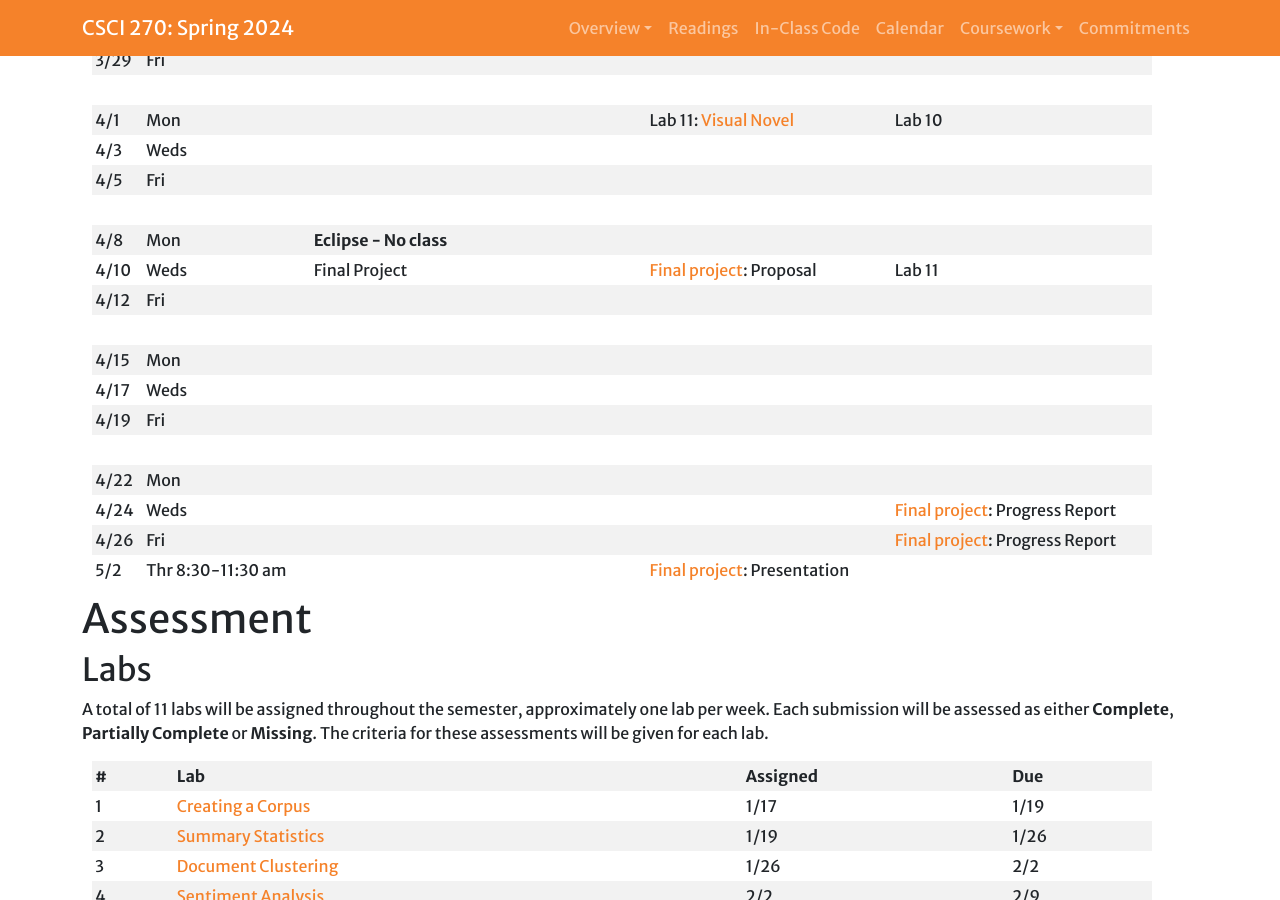
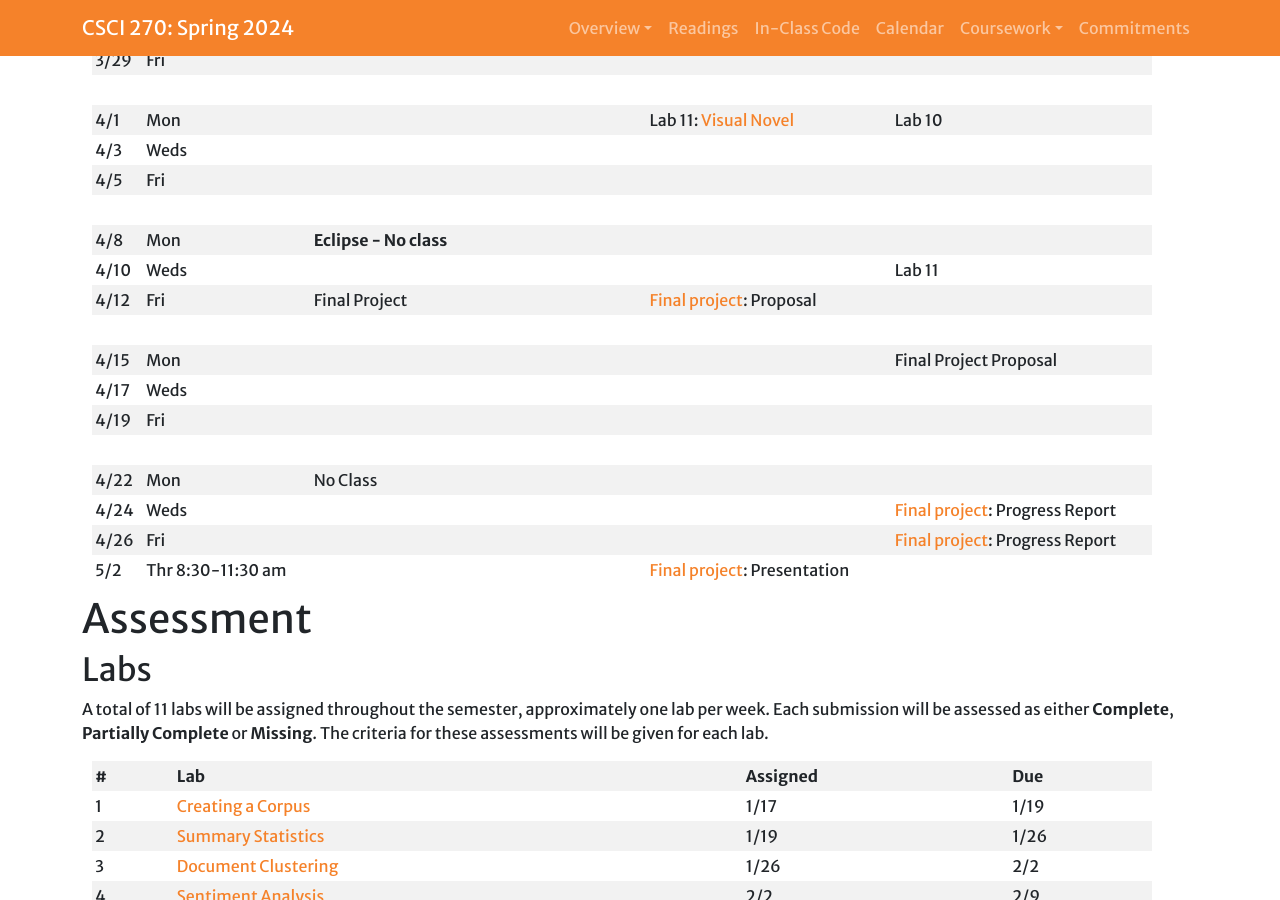
Before and after one commit to Hendrix-CS/csci270, a Jekyll site: the page built from index.md, in a window 1280 px wide and 900 px high, scrolled down 2756 px. Built offline with Jekyll 4.4.1, drawn with Linux system fonts in a browser that asks for light colours; a script that is not in the unit is left out; our own code applies the rules of GitHub Pages for plain Markdown files.

Commit message:
Updated final project proposal dates

```diff
--- a/index.md
+++ b/index.md
@@ -74,14 +74,14 @@ Upon completing this course, my goal is for you to be able to:
 | 4/5    |   Fri   |                            |                                                                  |
 |
 | 4/8    |   Mon   | **Eclipse - No class**     |
-| 4/10   |   Weds  | Final Project              | [Final project]({{site.baseurl}}/projects/project.html): Proposal   | Lab 11
-| 4/12   |   Fri   |                            |                           |
+| 4/10   |   Weds  |               |    | Lab 11
+| 4/12   |   Fri   | Final Project      | [Final project]({{site.baseurl}}/projects/project.html): Proposal                      |
 |
-| 4/15   |   Mon   |                            |
+| 4/15   |   Mon   |                            |                           | Final Project Proposal
 | 4/17   |   Weds  |                            |                           |
 | 4/19   |   Fri   |                            |                           |
 |
-| 4/22   |   Mon   |                            |                           |
+| 4/22   |   Mon   | No Class                   |                           |
 | 4/24   |   Weds  |                            |                           | [Final project]({{site.baseurl}}/projects/project.html): Progress Report
 | 4/26   |   Fri   |                            |                           | [Final project]({{site.baseurl}}/projects/project.html): Progress Report |
 | 5/2    |   Thr 8:30-11:30 am|                                                                                    | [Final project]({{site.baseurl}}/projects/project.html): Presentation |
```
